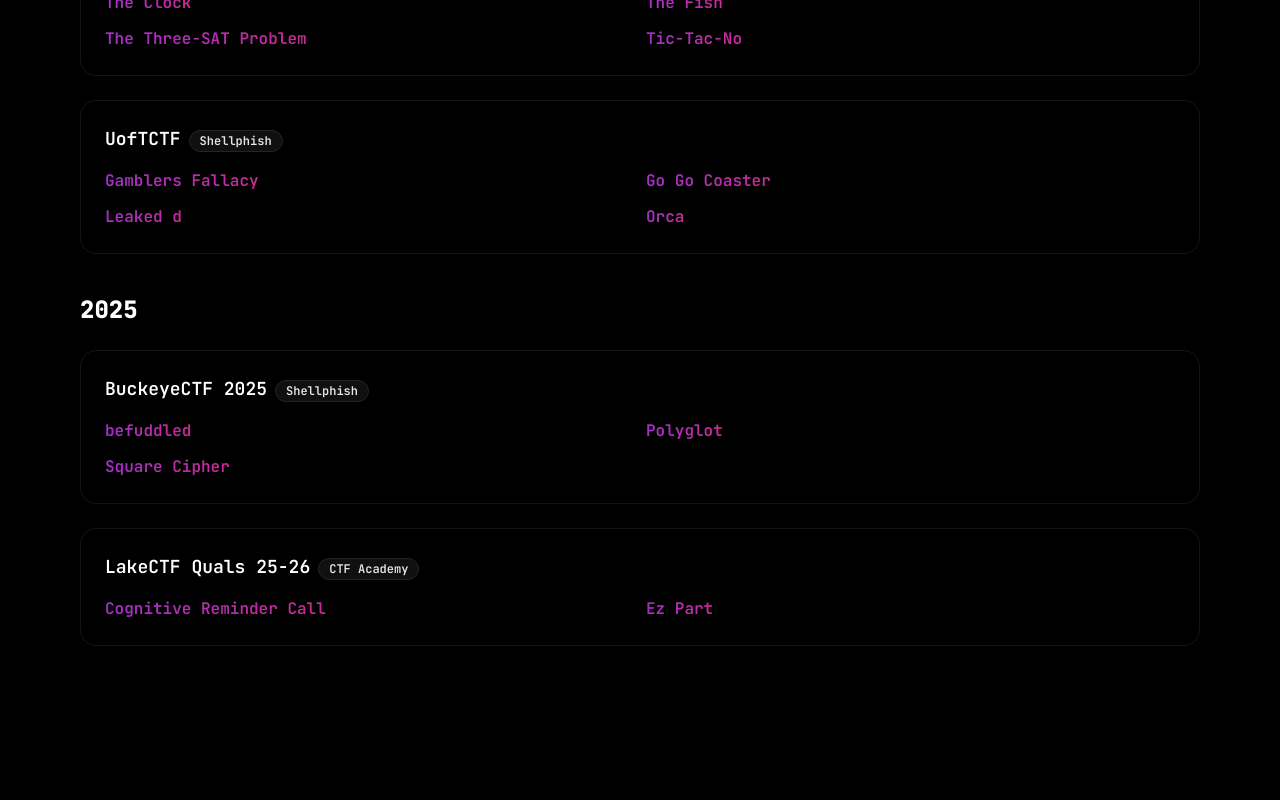
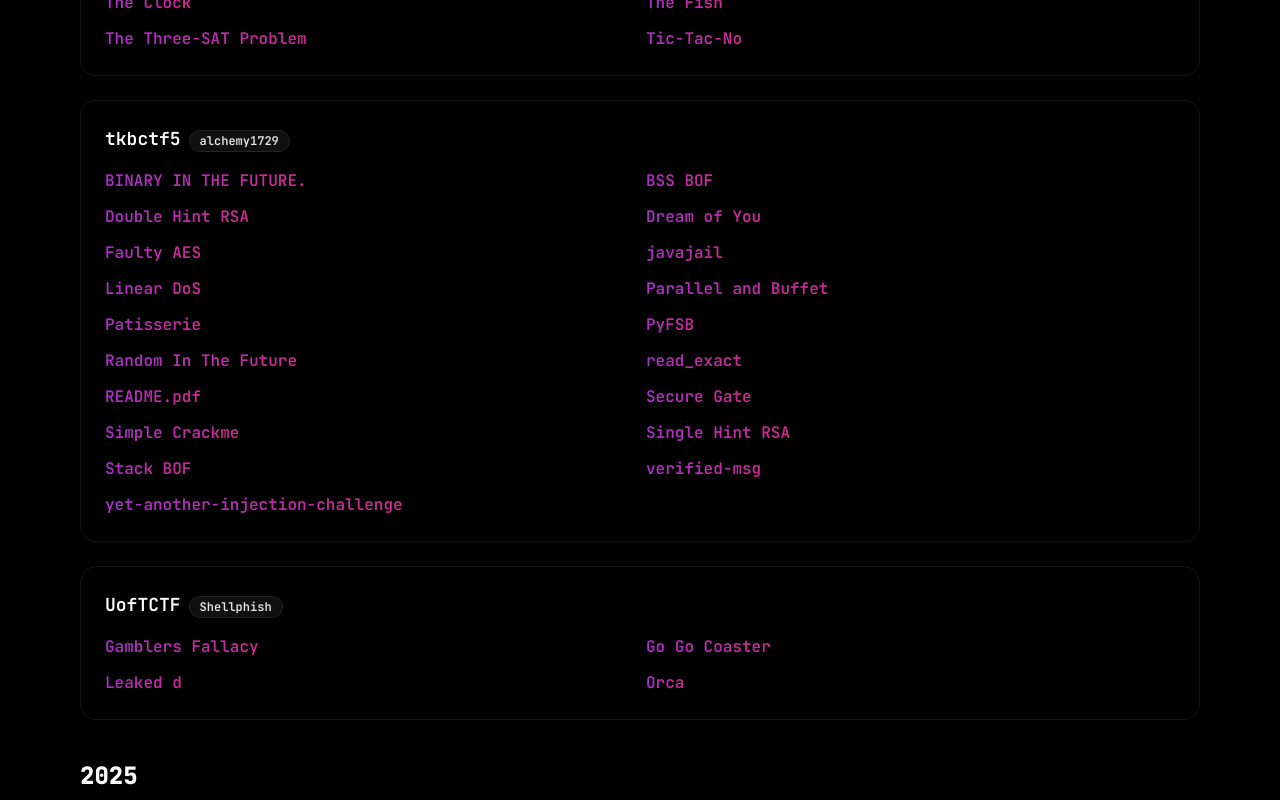
Before and after one commit to prathamgupta36/prathamgupta36.github.io, a Next.js app: page /writeups in a window 1280 px wide. Shown: the part 1180-1980 px from the top of the page. Before the commit the page ends 1874 px from the top, so only its background shows below. Built offline with nearby package versions, Linux system fonts and the light colour scheme.

Commit message:
Add new writeups for tkbctf5 challenges

```diff
--- a/app/writeups.registry.ts
+++ b/app/writeups.registry.ts
@@ -52,6 +52,11 @@ export const CTF_META: CtfMeta[] = [
   },
   {
     year: 2026,
+    ctf: "tkbctf5",
+    team: "alchemy1729",
+  },
+  {
+    year: 2026,
     ctf: "LA CTF 2026",
     team: "Shellphish",
   },
@@ -78,6 +83,143 @@ export const CTF_META: CtfMeta[] = [
 ];
 
 export const WRITEUPS: WriteupEntry[] = [
+  {
+  year: 2026,
+  ctf: "tkbctf5",
+  challenge: "Faulty AES",
+  mdUrl: "https://github.com/prathamgupta36/CTF-Writeups/raw/refs/heads/main/2026/tkbctf5_2026/crypto/faulty-aes/WRITEUP.md",
+  repoUrl: "https://github.com/prathamgupta36/CTF-Writeups/tree/main/2026/tkbctf5_2026/crypto/faulty-aes",
+},
+{
+  year: 2026,
+  ctf: "tkbctf5",
+  challenge: "Double Hint RSA",
+  mdUrl: "https://github.com/prathamgupta36/CTF-Writeups/raw/refs/heads/main/2026/tkbctf5_2026/crypto/double-hint-rsa/WRITEUP.md",
+  repoUrl: "https://github.com/prathamgupta36/CTF-Writeups/tree/main/2026/tkbctf5_2026/crypto/double-hint-rsa",
+},
+{
+  year: 2026,
+  ctf: "tkbctf5",
+  challenge: "Random In The Future",
+  mdUrl: "https://github.com/prathamgupta36/CTF-Writeups/raw/refs/heads/main/2026/tkbctf5_2026/crypto/random-in-the-future/WRITEUP.md",
+  repoUrl: "https://github.com/prathamgupta36/CTF-Writeups/tree/main/2026/tkbctf5_2026/crypto/random-in-the-future",
+},
+{
+  year: 2026,
+  ctf: "tkbctf5",
+  challenge: "Single Hint RSA",
+  mdUrl: "https://github.com/prathamgupta36/CTF-Writeups/raw/refs/heads/main/2026/tkbctf5_2026/crypto/single-hint-rsa/WRITEUP.md",
+  repoUrl: "https://github.com/prathamgupta36/CTF-Writeups/tree/main/2026/tkbctf5_2026/crypto/single-hint-rsa",
+},
+
+{
+  year: 2026,
+  ctf: "tkbctf5",
+  challenge: "javajail",
+  mdUrl: "https://github.com/prathamgupta36/CTF-Writeups/raw/refs/heads/main/2026/tkbctf5_2026/misc/javajail/WRITEUP.md",
+  repoUrl: "https://github.com/prathamgupta36/CTF-Writeups/tree/main/2026/tkbctf5_2026/misc/javajail",
+},
+{
+  year: 2026,
+  ctf: "tkbctf5",
+  challenge: "Linear DoS",
+  mdUrl: "https://github.com/prathamgupta36/CTF-Writeups/raw/refs/heads/main/2026/tkbctf5_2026/misc/linear-dos/WRITEUP.md",
+  repoUrl: "https://github.com/prathamgupta36/CTF-Writeups/tree/main/2026/tkbctf5_2026/misc/linear-dos",
+},
+{
+  year: 2026,
+  ctf: "tkbctf5",
+  challenge: "yet-another-injection-challenge",
+  mdUrl: "https://github.com/prathamgupta36/CTF-Writeups/raw/refs/heads/main/2026/tkbctf5_2026/misc/yet-another-injection-challenge/WRITEUP.md",
+  repoUrl: "https://github.com/prathamgupta36/CTF-Writeups/tree/main/2026/tkbctf5_2026/misc/yet-another-injection-challenge",
+},
+
+{
+  year: 2026,
+  ctf: "tkbctf5",
+  challenge: "BSS BOF",
+  mdUrl: "https://github.com/prathamgupta36/CTF-Writeups/raw/refs/heads/main/2026/tkbctf5_2026/pwn/bss-bof/WRITEUP.md",
+  repoUrl: "https://github.com/prathamgupta36/CTF-Writeups/tree/main/2026/tkbctf5_2026/pwn/bss-bof",
+},
+{
+  year: 2026,
+  ctf: "tkbctf5",
+  challenge: "PyFSB",
+  mdUrl: "https://github.com/prathamgupta36/CTF-Writeups/raw/refs/heads/main/2026/tkbctf5_2026/pwn/pyfsb/WRITEUP.md",
+  repoUrl: "https://github.com/prathamgupta36/CTF-Writeups/tree/main/2026/tkbctf5_2026/pwn/pyfsb",
+},
+{
+  year: 2026,
+  ctf: "tkbctf5",
+  challenge: "read_exact",
+  mdUrl: "https://github.com/prathamgupta36/CTF-Writeups/raw/refs/heads/main/2026/tkbctf5_2026/pwn/read-exact/WRITEUP.md",
+  repoUrl: "https://github.com/prathamgupta36/CTF-Writeups/tree/main/2026/tkbctf5_2026/pwn/read-exact",
+},
+{
+  year: 2026,
+  ctf: "tkbctf5",
+  challenge: "Stack BOF",
+  mdUrl: "https://github.com/prathamgupta36/CTF-Writeups/raw/refs/heads/main/2026/tkbctf5_2026/pwn/stack-bof/WRITEUP.md",
+  repoUrl: "https://github.com/prathamgupta36/CTF-Writeups/tree/main/2026/tkbctf5_2026/pwn/stack-bof",
+},
+
+{
+  year: 2026,
+  ctf: "tkbctf5",
+  challenge: "verified-msg",
+  mdUrl: "https://github.com/prathamgupta36/CTF-Writeups/raw/refs/heads/main/2026/tkbctf5_2026/pwn_crypto/verified-msg/WRITEUP.md",
+  repoUrl: "https://github.com/prathamgupta36/CTF-Writeups/tree/main/2026/tkbctf5_2026/pwn_crypto/verified-msg",
+},
+
+{
+  year: 2026,
+  ctf: "tkbctf5",
+  challenge: "BINARY IN THE FUTURE.",
+  mdUrl: "https://github.com/prathamgupta36/CTF-Writeups/raw/refs/heads/main/2026/tkbctf5_2026/rev/binary-in-the-future/WRITEUP.md",
+  repoUrl: "https://github.com/prathamgupta36/CTF-Writeups/tree/main/2026/tkbctf5_2026/rev/binary-in-the-future",
+},
+{
+  year: 2026,
+  ctf: "tkbctf5",
+  challenge: "README.pdf",
+  mdUrl: "https://github.com/prathamgupta36/CTF-Writeups/raw/refs/heads/main/2026/tkbctf5_2026/rev/readme-pdf/WRITEUP.md",
+  repoUrl: "https://github.com/prathamgupta36/CTF-Writeups/tree/main/2026/tkbctf5_2026/rev/readme-pdf",
+},
+{
+  year: 2026,
+  ctf: "tkbctf5",
+  challenge: "Simple Crackme",
+  mdUrl: "https://github.com/prathamgupta36/CTF-Writeups/raw/refs/heads/main/2026/tkbctf5_2026/rev/simple-crackme/WRITEUP.md",
+  repoUrl: "https://github.com/prathamgupta36/CTF-Writeups/tree/main/2026/tkbctf5_2026/rev/simple-crackme",
+},
+{
+  year: 2026,
+  ctf: "tkbctf5",
+  challenge: "Dream of You",
+  mdUrl: "https://github.com/prathamgupta36/CTF-Writeups/raw/refs/heads/main/2026/tkbctf5_2026/web/dream-of-you/WRITEUP.md",
+  repoUrl: "https://github.com/prathamgupta36/CTF-Writeups/tree/main/2026/tkbctf5_2026/web/dream-of-you",
+},
+{
+  year: 2026,
+  ctf: "tkbctf5",
+  challenge: "Parallel and Buffet",
+  mdUrl: "https://github.com/prathamgupta36/CTF-Writeups/raw/refs/heads/main/2026/tkbctf5_2026/web/parallel-and-buffet/WRITEUP.md",
+  repoUrl: "https://github.com/prathamgupta36/CTF-Writeups/tree/main/2026/tkbctf5_2026/web/parallel-and-buffet",
+},
+{
+  year: 2026,
+  ctf: "tkbctf5",
+  challenge: "Patisserie",
+  mdUrl: "https://github.com/prathamgupta36/CTF-Writeups/raw/refs/heads/main/2026/tkbctf5_2026/web/patisserie/WRITEUP.md",
+  repoUrl: "https://github.com/prathamgupta36/CTF-Writeups/tree/main/2026/tkbctf5_2026/web/patisserie",
+},
+{
+  year: 2026,
+  ctf: "tkbctf5",
+  challenge: "Secure Gate",
+  mdUrl: "https://github.com/prathamgupta36/CTF-Writeups/raw/refs/heads/main/2026/tkbctf5_2026/web/secure-gate/WRITEUP.md",
+  repoUrl: "https://github.com/prathamgupta36/CTF-Writeups/tree/main/2026/tkbctf5_2026/web/secure-gate",
+},
   {
     year: 2026,
     ctf: "LA CTF 2026",
```
